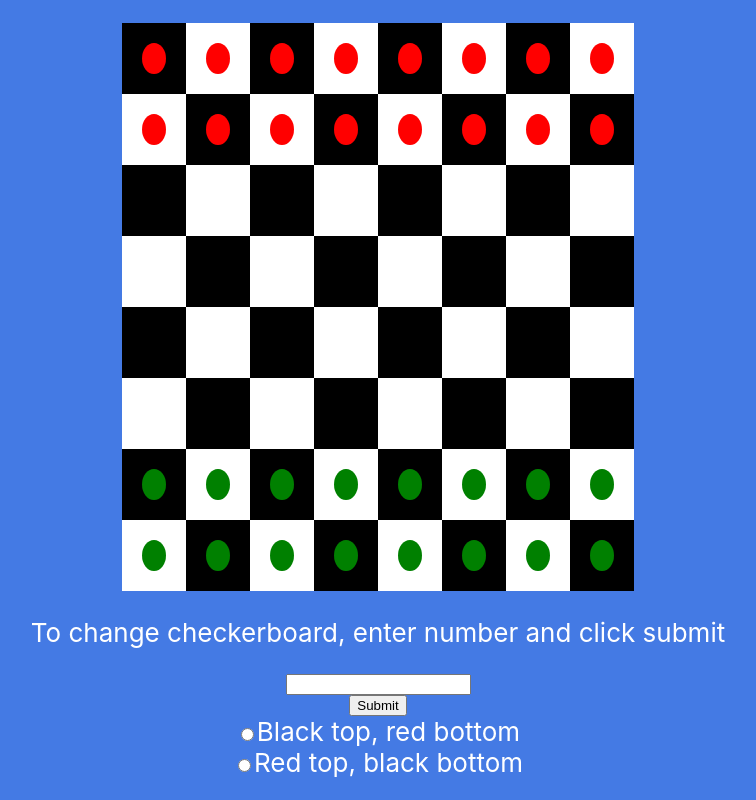
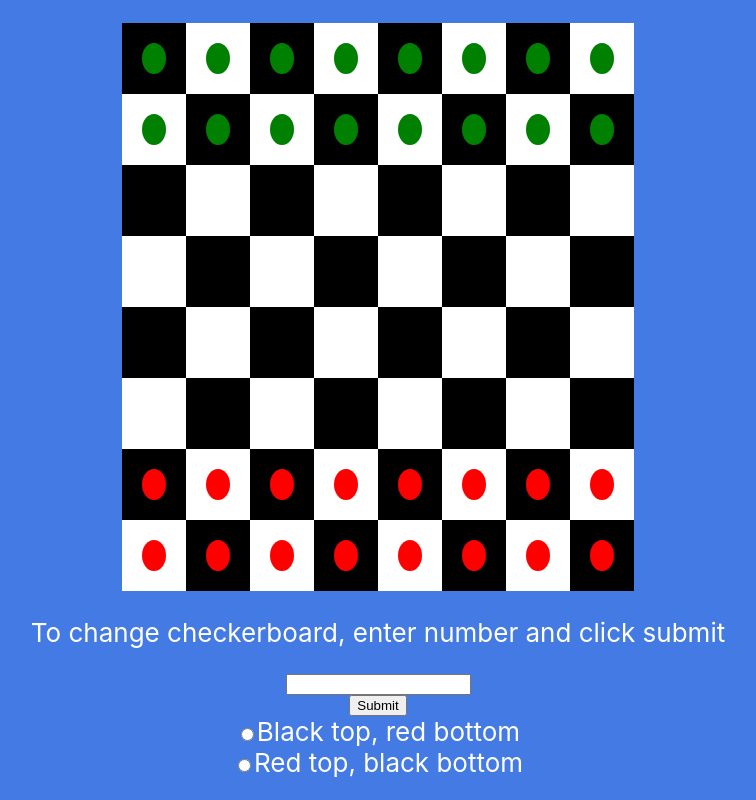
Before and after one commit to tbow5257/feel-the-mern, a React (Create React App) app in the folder client/: page / in a window 1280 px wide. Shown: the whole page, without its empty margins (262-1018 px from the left). Built offline with nearby package versions, Linux system fonts and the light colour scheme.

Commit message:
refactor to use useContext hook

```diff
--- a/client/src/App.js
+++ b/client/src/App.js
@@ -1,7 +1,7 @@
 import React, { useState } from 'react';
 import './App.css';
 import Square from './Square'
-import { CheckboardContextProvider } from './CheckboardContext';
+import CheckboardContextProvider from './CheckboardContext';
 
 
 const makeBoard = (size) => {
@@ -71,11 +71,10 @@ function App() {
   };
 
   return (
+    <CheckboardContextProvider>
       <div className="App">
         <header className="App-header">
-        <CheckboardContextProvider>
             <div className="Grid">{makeBoard(size)}</div>
-        </CheckboardContextProvider>
           <p>To change checkerboard, enter number and click submit</p>
           <input type="text" name="size" onChange={handleChange}/>
           <button onClick={handleSubmit}>Submit</button>
@@ -106,6 +105,7 @@ function App() {
 
         </header>
       </div>
+    </CheckboardContextProvider>
   );
 }
 
--- a/client/src/CheckboardContext.js
+++ b/client/src/CheckboardContext.js
@@ -1,11 +1,16 @@
-import React, { Component } from 'react';
-const { Provider, Consumer } = React.createContext();
+import React, {useState} from 'react';
 
+export const StoreContext = React.createContext(null);
 
-class CheckboardContextProvider extends Component {
-    render() {
-      return <Provider value={3}>{this.props.children}</Provider>;
-    }
-  };
+export default ({children}) => {
 
-  export { CheckboardContextProvider, Consumer as CheckboardContextConsumer };
+    const [top, setTop] = React.useState("red-circle")
+    const [bottom, setBottom] = React.useState("green-circle")
+
+    const store = {
+        top: [top, setTop],
+        bottom: [bottom, setBottom],
+    };
+
+    return <StoreContext.Provider value={store}>{children}</StoreContext.Provider>
+}
--- a/client/src/Shape.js
+++ b/client/src/Shape.js
@@ -1,17 +1,24 @@
 import React, { Fragment, useContext } from 'react';
-import { CheckboardContextConsumer } from './CheckboardContext';
+import { StoreContext } from './CheckboardContext';
 import './App.css';
 
 function Shape(props) {
+    const { top, bottom } = React.useContext(StoreContext)
+    let shapeType;
+    console.log(top, bottom);
+
+    if (props.shapeRegion === "top"){
+        shapeType = top[0];
+    } else if (props.shapeRegion === "bottom") {
+        shapeType = bottom[0];
+    } else {
+        shapeType = ""
+    }
+    // shape type CSS
     return (
-        <CheckboardContextConsumer>
-            { (m) => (
-                    <div className={props.shapeType}>
-                    --
-                    </div>
-                )
-            }
-        </CheckboardContextConsumer>
+        <div className={shapeType}>
+        --
+        </div>
     );
 }
 
--- a/client/src/Square.js
+++ b/client/src/Square.js
@@ -6,9 +6,9 @@ function Square(props) {
     let child;
     if (props.row === props.totalSize-1 ||
         props.row === props.totalSize-2) {
-        child = (<Shape shapeType="green-circle"/>)
+        child = (<Shape shapeRegion="top"/>)
     } else if (props.row === 0 || props.row === 1) {
-        child = (<Shape shapeType="red-circle"/>)
+        child = (<Shape shapeRegion="bottom"/>)
     } else {
         child = "--"
     }
```
Lines whose indentation alone changed are shown as unchanged.
